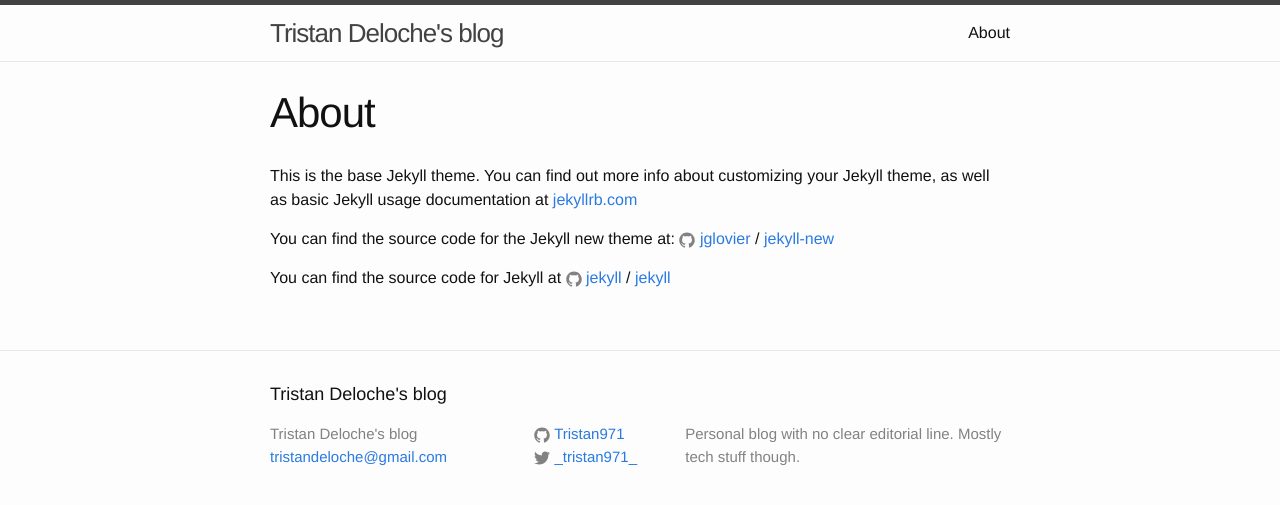
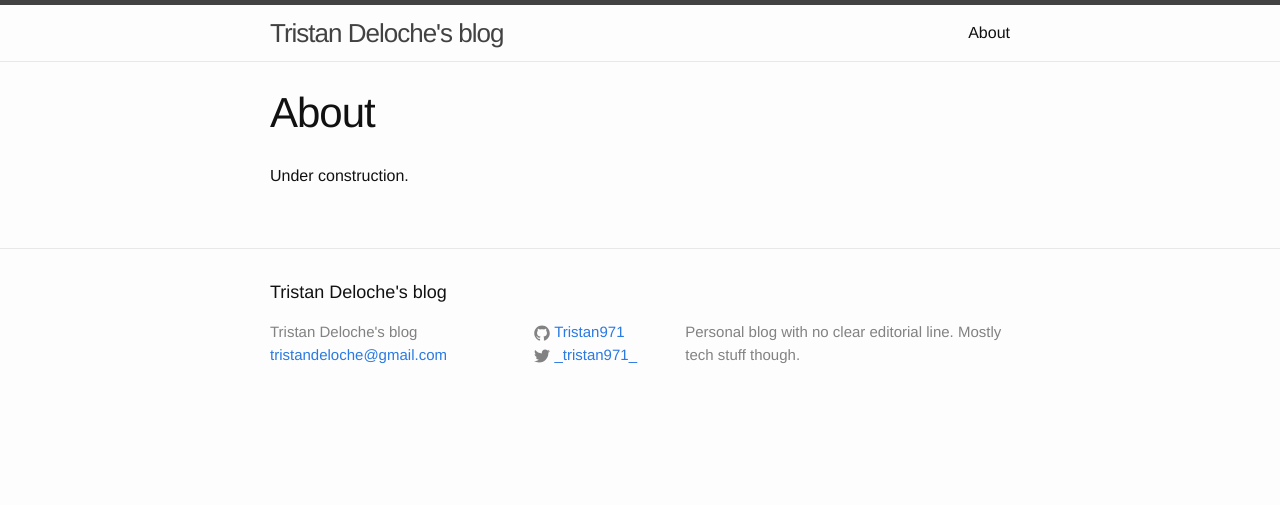
Before and after one commit to Tristan971/blog, a Jekyll site: the page built from about.md, in a window 1280 px wide. Shown: the top 505 px of the page. Built offline with Jekyll 4.4.1, drawn with Linux system fonts in a browser that asks for light colours.

Commit message:
Test live reloading.

```diff
--- a/about.md
+++ b/about.md
@@ -4,12 +4,4 @@ title: About
 permalink: /about/
 ---
 
-This is the base Jekyll theme. You can find out more info about customizing your Jekyll theme, as well as basic Jekyll usage documentation at [jekyllrb.com](http://jekyllrb.com/)
-
-You can find the source code for the Jekyll new theme at:
-{% include icon-github.html username="jglovier" %} /
-[jekyll-new](https://github.com/jglovier/jekyll-new)
-
-You can find the source code for Jekyll at
-{% include icon-github.html username="jekyll" %} /
-[jekyll](https://github.com/jekyll/jekyll)
+Under construction.
```
